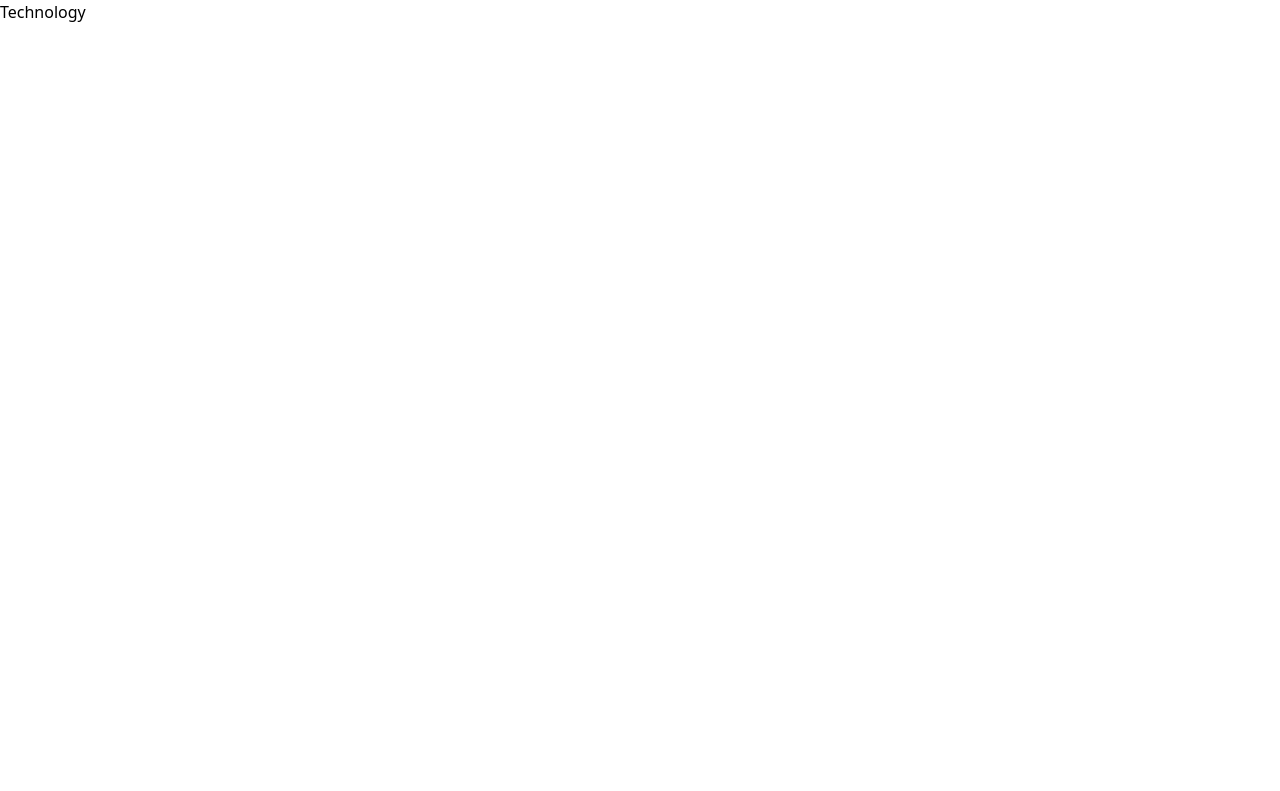
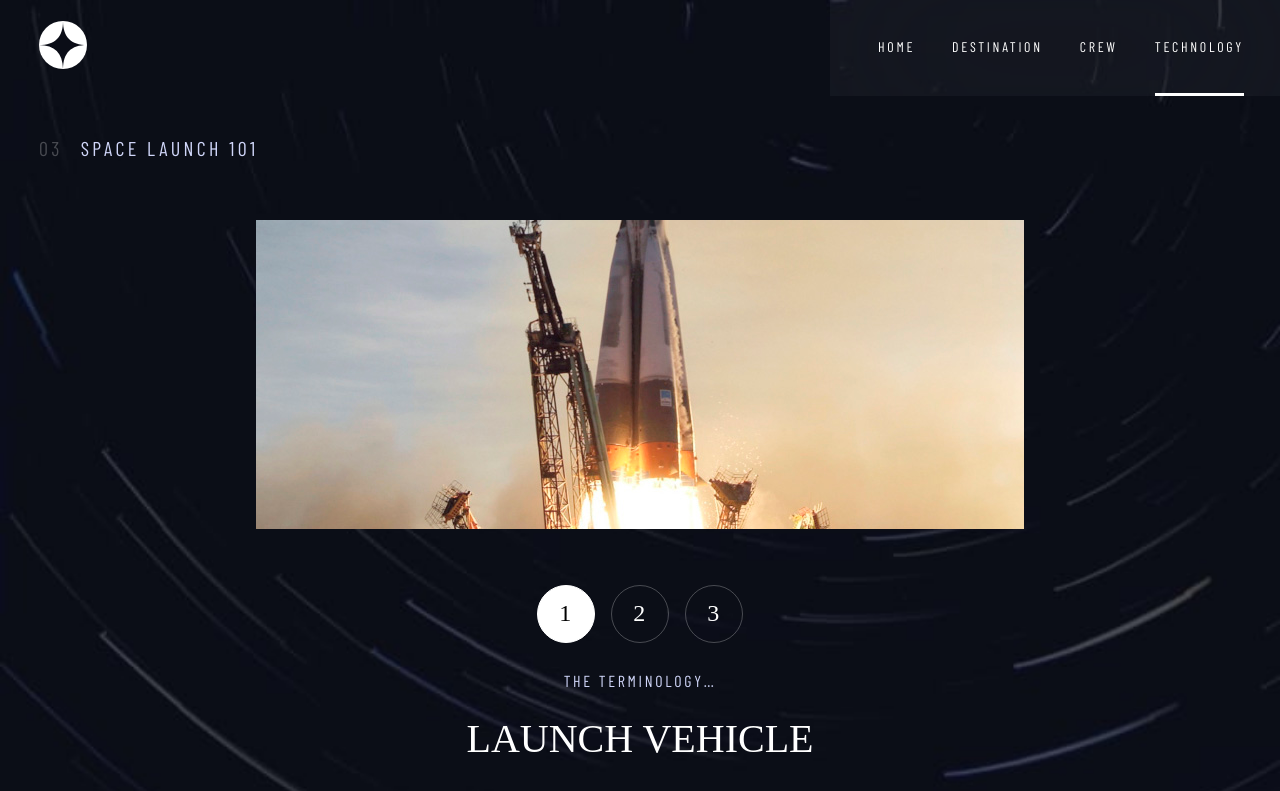
Before and after one commit to Quibble7s/space-tourism-website, a Next.js app: page /technology in a window 1280 px wide. Shown: the top 791 px of the page. Built offline with nearby package versions, Linux system fonts and the light colour scheme; a web font is replaced by a local one.

Commit message:
Added Technology Page

```diff
--- a/pages/technology.js
+++ b/pages/technology.js
@@ -1,10 +1,17 @@
 import React from 'react';
+import Head from 'next/head';
+import TechnologyPage from '../src/Components/Pages/TechnologyPage';
 
 const Technology = () => {
   return (
-    <div>
-      <h1>Technology</h1>
-    </div>
+    <>
+      <Head>
+        <title>Space Tourism Agency | Technology</title>
+        <meta name='description' content='Generated by create next app' />
+        <link rel='icon' href='/favicon.ico' />
+      </Head>
+      <TechnologyPage />
+    </>
   );
 };
 
--- /dev/null
+++ b/src/Components/Pages/TechnologyPage.jsx
@@ -0,0 +1,86 @@
+import React, { useContext, useState } from 'react';
+import Image from 'next/image';
+
+//Components
+import Nav from '../Navigation/Nav';
+import PageTitleSection from '../Sections/PageTitleSection';
+import TechnologySelectionSection from '../Sections/TechnologySelectionSection';
+import Heading from '../Typography/Heading';
+import Text from '../Typography/Text';
+
+//Context
+import { DataContext } from '../../Contexts/DataContex';
+
+const TechnologyPage = () => {
+  //Hooks
+  const [selectedTechnology, setSelectedTechnology] = useState(0);
+
+  //Data
+  const data = useContext(DataContext).technology;
+
+  //Page Backgrounds
+  const mobileBackground =
+    'bg-[url(/assets/technology/background-technology-mobile.jpg)]';
+  const tabletBackground =
+    'bg-[url(/assets/technology/background-technology-tablet.jpg)]';
+  const desktopBackground =
+    'bg-[url(/assets/technology/background-technology-desktop.jpg)]';
+
+  //Handlers
+  const onTechnologySelectionHandler = (e) => {
+    setSelectedTechnology(parseInt(e.target.id));
+  };
+  return (
+    <section
+      className={`w-full min-h-screen overflow-x-hidden bg-cover ${mobileBackground} ${tabletBackground} ${desktopBackground}`}>
+      <Nav currentPage='technology' />
+      <div className='md:ml-[39px] lg:ml-[166.5px]'>
+        <PageTitleSection number='03' title='SPACE LAUNCH 101' />
+      </div>
+      <div className='flex flex-col-reverse lg:grid lg:grid-cols-3'>
+        <div className='flex flex-col mx-[24px] md:mx-0 lg:flex-row lg:pl-[165px] lg:col-span-2'>
+          <TechnologySelectionSection
+            selectedTech={selectedTechnology}
+            onTechnologySelectionHandler={onTechnologySelectionHandler}
+          />
+          <article className='w-full lg:ml-[80px]'>
+            <h1
+              className='text-[14px] tracking-[2.36px] font-barlow text-center text-light-purple mt-[26px]
+            md:text-[16px] md:tracking-[2.7px]
+            lg:text-left lg:mt-[137px]'>
+              THE TERMINOLOGY…
+            </h1>
+            <Heading
+              type={3}
+              className='text-center text-[24px] mt-[8px] md:text-[40px] md:mt-[16px] lg:text-left lg:mt-[11px]'>
+              {data[selectedTechnology].name.toUpperCase()}
+            </Heading>
+            <Text className='text-light-purple text-center mt-[16px] min-h-[175px] md:mx-auto md:max-w-[458px] md:min-h-[175px] lg:text-left lg:mx-0 lg:max-w-[444px] lg:min-h-[192px]'>
+              {data[selectedTechnology].description}
+            </Text>
+          </article>
+        </div>
+        <div className='mt-[32px] min-w-full md:mt-[60px] lg:hidden'>
+          <div className='flex flex-row justify-center'>
+            <Image
+              src={data[selectedTechnology].images.landscape.replace('.', '')}
+              width={768}
+              height={309}
+              objectFit='cover'
+            />
+          </div>
+        </div>
+        <div className='hidden mt-[36px] text-right lg:inline-block lg:min-w-[515px]'>
+          <Image
+            src={data[selectedTechnology].images.portrait.replace('.', '')}
+            width={515}
+            height={527}
+            objectFit='contain'
+          />
+        </div>
+      </div>
+    </section>
+  );
+};
+
+export default TechnologyPage;
```
